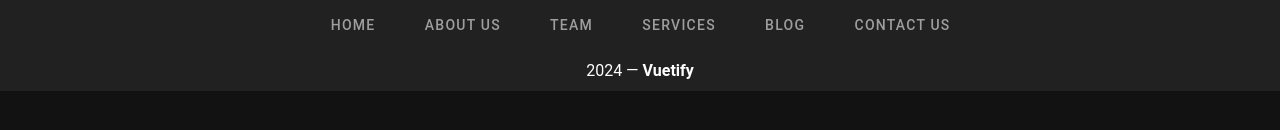
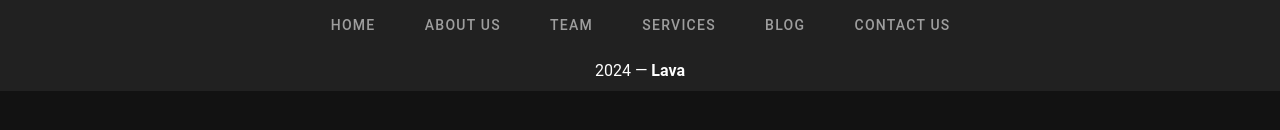
Before and after one commit to salah-abdullah/lava, a Vue app: page / in a window 1280 px wide. Shown: the part 252-382 px from the top of the page. Built offline with nearby package versions, Linux system fonts and the light colour scheme.

Commit message:
small improvements

```diff
--- a/src/components/AppFooter.vue
+++ b/src/components/AppFooter.vue
@@ -18,7 +18,7 @@
         class="text-center mt-4"
         cols="12"
       >
-        {{ new Date().getFullYear() }} — <strong>Vuetify</strong>
+        {{ new Date().getFullYear() }} — <strong>Lava</strong>
       </v-col>
     </v-row>
   </v-footer>
```
